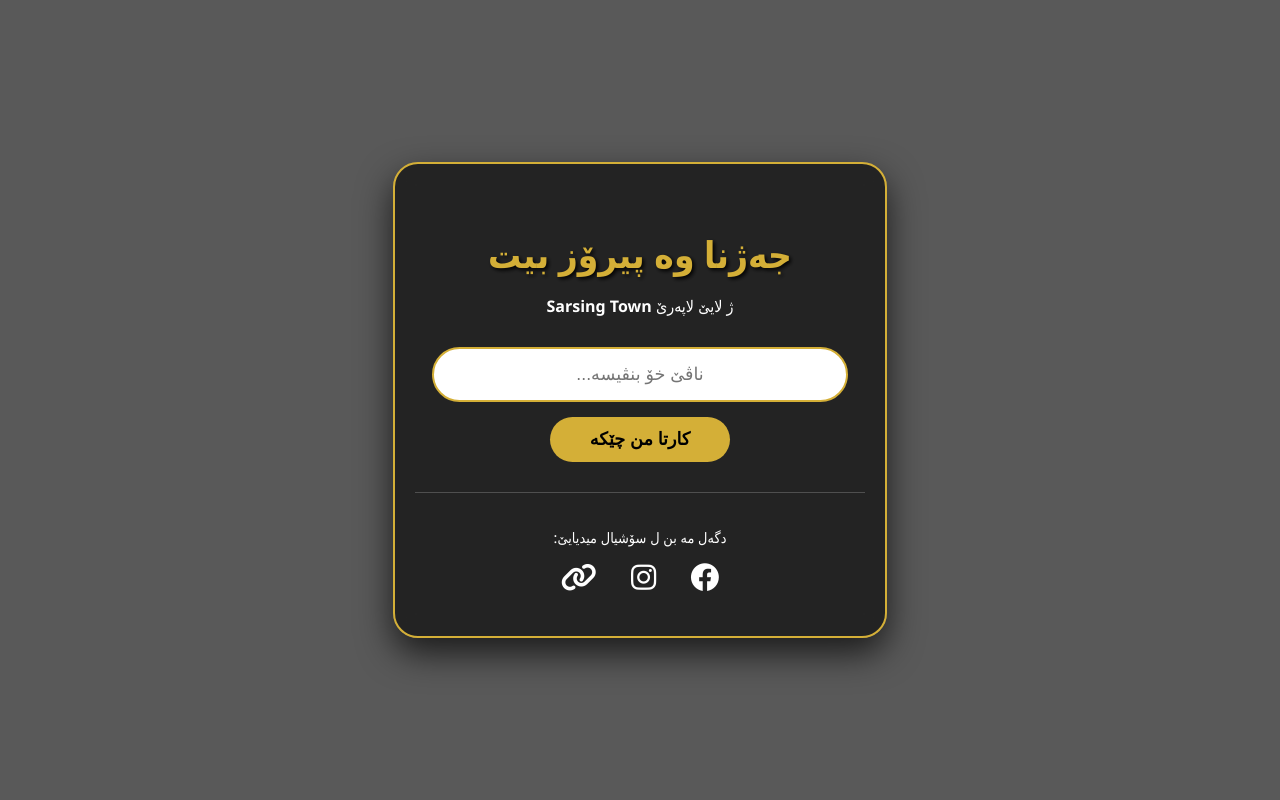
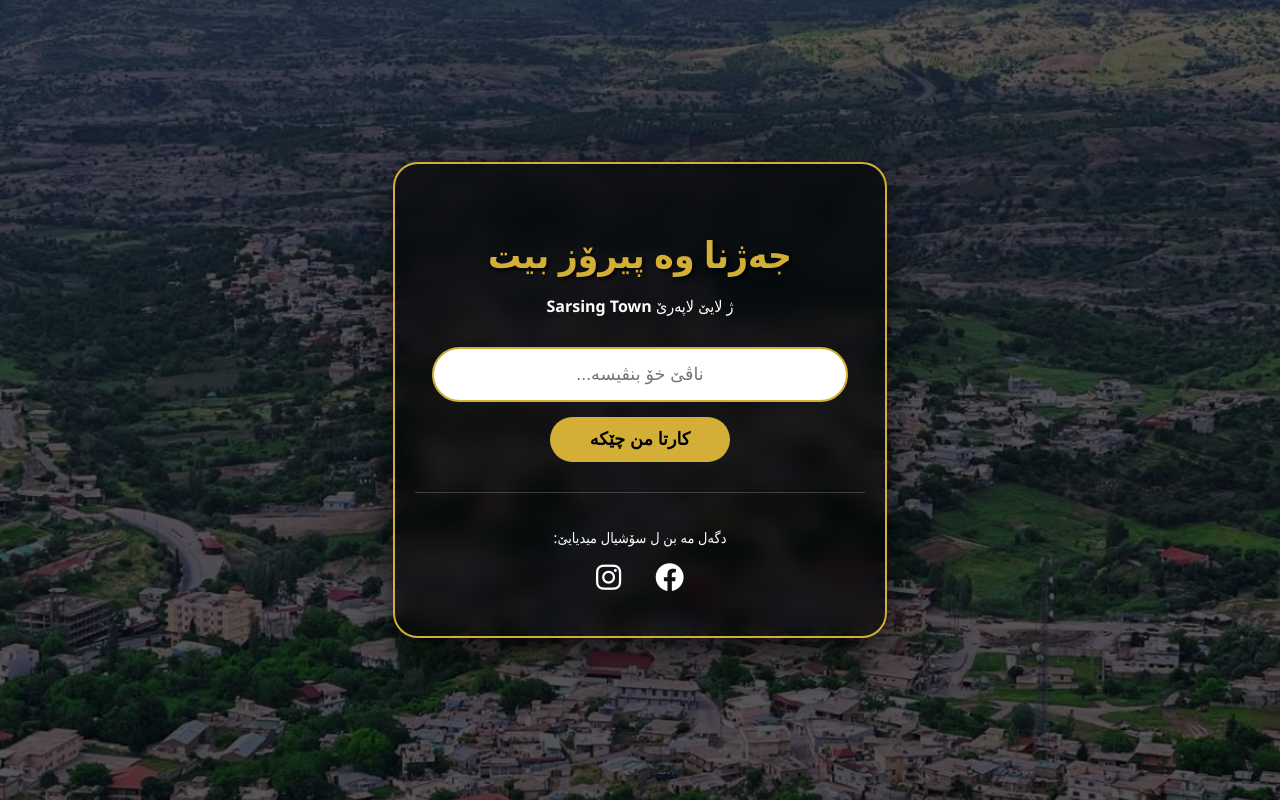
Before and after one commit to ipbits2/cejn-piroz, a plain HTML site: page index.html in a window 1280 px wide. Drawn offline with nearby package versions, Linux system fonts and the light colour scheme.

Commit message:
Update index.html

```diff
--- a/index.html
+++ b/index.html
@@ -13,7 +13,7 @@
 
         body {
             margin: 0; padding: 0;
-            background: linear-gradient(rgba(0, 0, 0, 0.65), rgba(0, 0, 0, 0.65)), url('sarsink.jpeg');
+            background: linear-gradient(rgba(0, 0, 0, 0.65), rgba(0, 0, 0, 0.65)), url('sarsink.jpg');
             background-size: cover; background-position: center; background-attachment: fixed;
             font-family: 'Segoe UI', Tahoma, Geneva, Verdana, sans-serif;
             color: white; display: flex; justify-content: center; align-items: center; min-height: 100vh;
@@ -77,7 +77,6 @@
         <p style="font-size: 0.9rem; margin-bottom: 10px;">دگەل مە بن ل سۆشیال میدیایێ:</p>
         <a href="https://facebook.com/SarsingTown" target="_blank"><i class="fab fa-facebook"></i></a>
         <a href="https://instagram.com/SarsingTown" target="_blank"><i class="fab fa-instagram"></i></a>
-        <a href="https://m.facebook.com/story.php?story_fbid=pfbid02oJ1YjV3Bkqn2K1GMRcgWu2hhfoTXBGx2CD2xr3LoK59SdNmxDmZB9zLwDiXiEVAUl&id=100069519723536" target="_blank"><i class="fas fa-link"></i></a>
     </div>
 </div>
 
```
